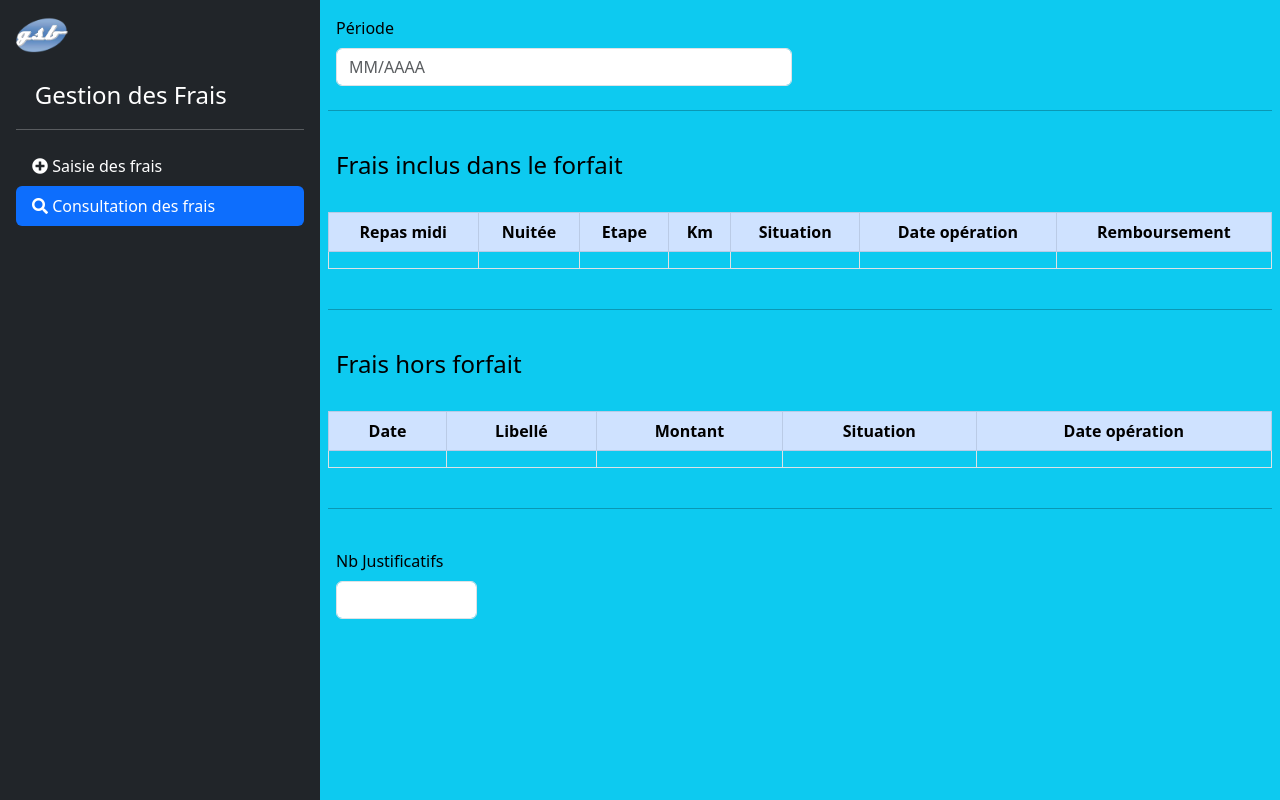
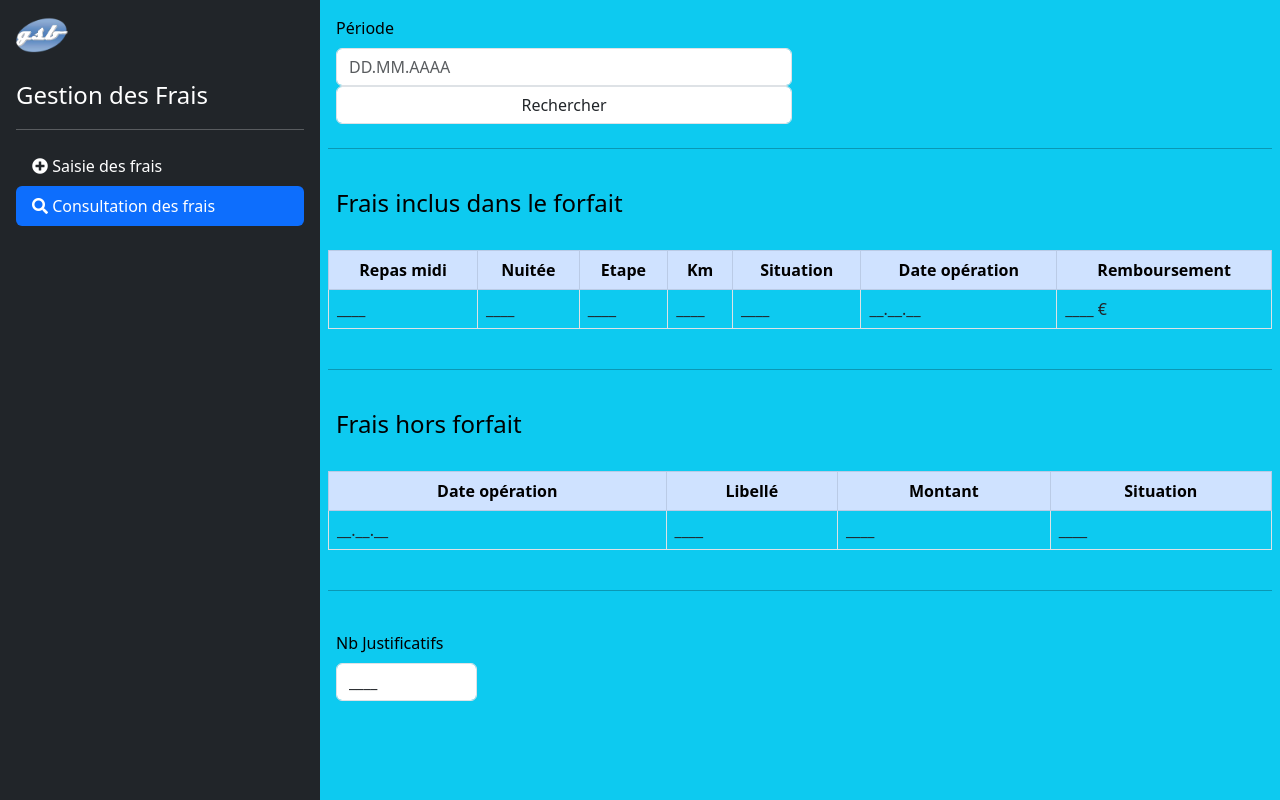
Before and after one commit to medhidev/GSB, a PHP site: page /visiteurs/formConsultFrais.php in a window 1280 px wide. Run offline with PHP 8.4, Linux system fonts and the light colour scheme; lists and menus that the app fills with data are empty.

Commit message:
ajout consultfrais casi finit

```diff
--- a/PHP/visiteurs/envoieSaisieVisiteur.php
+++ b/PHP/visiteurs/envoieSaisieVisiteur.php
@@ -56,7 +56,6 @@ $idREP = $ligneREP["id"];
 // Montant Forfait
 $_SESSION["quantite"] = $nuit*$ligneNUI["montant"] +
 $etape*$ligneETP["montant"] + $km*$ligneKM["montant"] + $repasMidi*$ligneREP["montant"];
-$montant = $_SESSION["quantite"];
 
 /*  -------------------------------
             Insertion BDD
@@ -82,7 +81,8 @@ try {
 // Variables Hors Forfait
 $libelle = $_POST["libelle"];
 $date = $_SESSION["date"];
-$montant += $_POST["montant"];
+$_SESSION["quantite"] += $_POST["montant"];
+$montant = $_SESSION["quantite"];
 /*  -------------------------------
             Insertion BDD
 ------------------------------- */
--- a/visiteurs/formConsultFrais.php
+++ b/visiteurs/formConsultFrais.php
@@ -1,3 +1,22 @@
+<?php
+session_start();
+
+//Valeur par défaut Champ Vide -> éviter des message d'erreur
+$_SESSION["dateSearch"] = "__.__.__";
+$_SESSION["remboursement"] = "____";
+
+$_SESSION["REP"] = "____";
+$_SESSION["NUI"] = "____";
+$_SESSION["ETP"] = "____";
+$_SESSION["KM"] = "____";
+
+$_SESSION["LibelleSearch"] = "____";
+$_SESSION["MontantSearch"] = "____";
+$_SESSION["Situation"] = "____";
+$_SESSION["LibelleSearch"] = "____";
+
+$_SESSION["Justificatif"] = "____";
+?>
 <html>
 
 <head>
@@ -16,7 +35,7 @@
     <div class="d-flex flex-column w-25 flex-shrink-0 p-3 text-bg-dark">
       <a class="d-flex align-items-center mb-3 mb-md-0 me-md-auto text-white text-decoration-none">
         <a href="../PHP/deconnection.php"><img class="mb-4" src="../images/gsb.png" alt="" width="52" height="37"></a>
-        <span class="fs-4">&nbsp;&nbsp;&nbsp;Gestion des Frais</span>
+        <span class="fs-4">Gestion des Frais</span>
       </a>
       <hr>
       <ul class="nav nav-pills flex-column mb-auto">
@@ -36,13 +55,16 @@
     </div>
 
     <div class="mw-100 w-75 p-3 text-bg-info">
-      <form name="formConsultFrais" method="post" action="chercheFrais.php">
+      <form name="formConsultFrais" method="post" action="../PHP/visiteurs/envoieSasieVisiteur.php">
         <div class="row g-3">
 
         <div class="col-sm-6">
           <label for="dateConsult" class="form-label">Période</label>
-          <input type="text" class="form-control" id="dateConsult" placeholder="MM/AAAA" value="" readonly>
+          <input type="text" class="form-control" id="dateConsult" placeholder="DD.MM.AAAA">
+          <input type="submit" class="form-control" id="searchConsultFrais" value="Rechercher">
         </div>
+      </form>
+
 
         <hr class="my-4">
 
@@ -61,13 +83,13 @@
           </thead>
           <tbody>
             <tr>
-              <td><label name="repas" /></td>
-              <td><label name="nuitee" /></td>
-              <td> <label name="etape" /></td>
-              <td> <label name="km" /></td>
-              <td> <label name="situation" /></td>
-              <td> <label name="dateOper" /></td>
-              <td> <label name="dateOper" /></td>
+              <td> <?php echo $_SESSION["REP"]; ?></td>
+              <td> <?php echo $_SESSION["NUI"]; ?></td>
+              <td> <?php echo $_SESSION["ETP"]; ?></td>
+              <td> <?php echo $_SESSION["KM"]; ?></td>
+              <td> <?php echo $_SESSION["NUI"]; ?></td>
+              <td> <?php echo $_SESSION["dateSearch"]; ?></td>
+              <td> <?php echo $_SESSION["remboursement"].' €'; ?></td>
             </tr>
           </tbody>
         </table>
@@ -79,20 +101,20 @@
         <table class="table table-bordered">
           <thead class="table-primary">
             <tr class="text-center">
-              <th>Date</th>
+              <th>Date opération</th>
               <th>Libellé </th>
               <th>Montant</th>
               <th>Situation</th>
-              <th>Date opération</th>
+              <!-- <th>Date opération</th> -->
             </tr>
           </thead>
           <tbody>
             <tr>
-              <td><label size="12" name="hfDate1" /></td>
-              <td><label size="30" name="hfLib1" /></td>
-              <td><label size="10" name="hfMont1" /></td>
-              <td> <label size="3" name="hfSitu1" /></td>
-              <td> <label size="3" name="hfDateOper1" /></td>
+              <td> <?php echo $_SESSION["dateSearch"]; ?></td>
+              <td> <?php echo $_SESSION["NUI"]; ?></td>
+              <td> <?php echo $_SESSION["NUI"]; ?></td>
+              <td> <?php echo $_SESSION["NUI"]; ?></td>
+              <!-- <td> <?php echo $_SESSION["dateSearch"]; ?></td> -->
             </tr>
           </tbody>
         </table>
@@ -101,9 +123,8 @@
 
         <div class="col-sm-2">
           <label for="hcMontant" class="form-label">Nb Justificatifs</label>
-          <input type="text" class="form-control" id="hcMontant" value="" readonly>
+          <input type="text" class="form-control" id="hcMontant" value="<?php echo $_SESSION["Justificatif"];?>" readonly>
         </div>
-      </form>
     </div>
   </main>
 </body>
```
Also changed, not shown: PHP/visiteurs/afficheSaisieVisiteur.php (+13 -0 lines), README.md.
